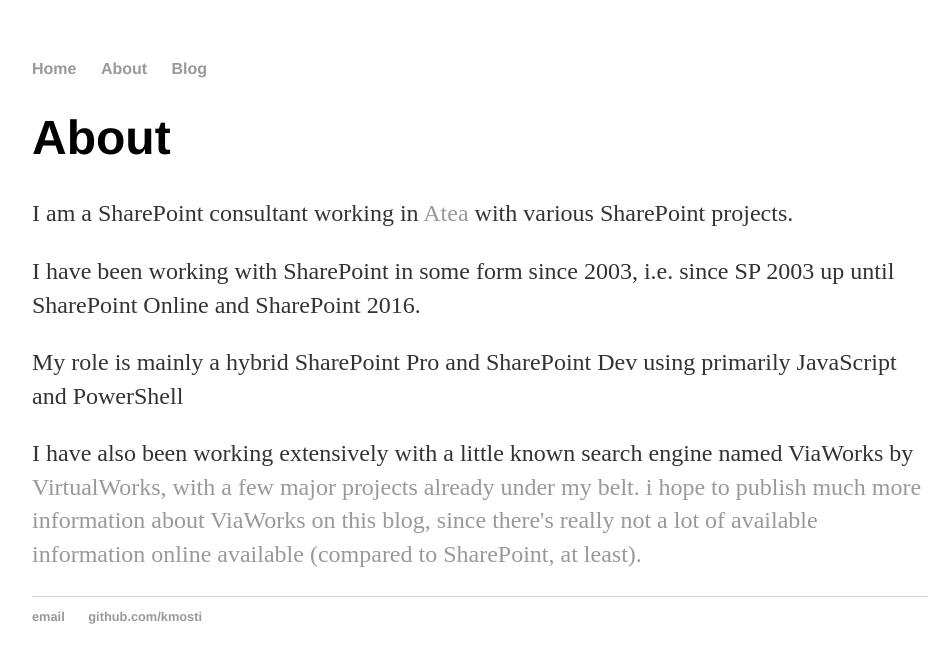
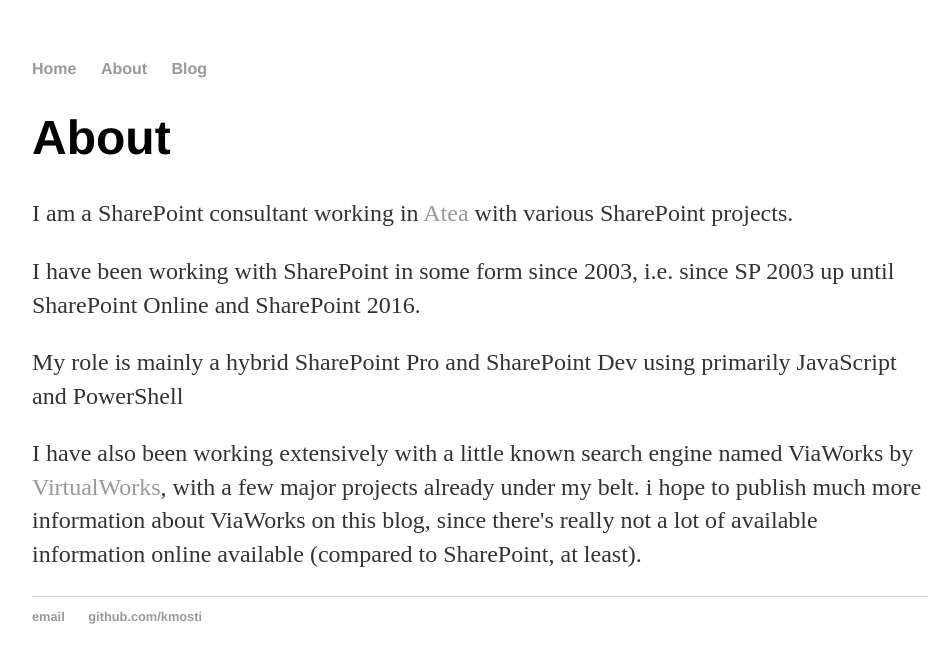
Before and after one commit to kmosti/kmosti.github.io, a Jekyll site: the page built from About/index.html, in a window 1280 px wide. Shown: the top 663 px of the page, without its empty margins (160-1112 px from the left). Built offline with Jekyll 4.4.1, drawn with Linux system fonts in a browser that asks for light colours; part of the change alters nothing that is shown.

```diff
--- a/About/index.html
+++ b/About/index.html
@@ -6,4 +6,4 @@ title: About
 <p>I am a SharePoint consultant working in <a href="http://atea.no">Atea</a> with various SharePoint projects.</p>
 <p>I have been working with SharePoint in some form since 2003, i.e. since SP 2003 up until SharePoint Online and SharePoint 2016.</p>
 <p>My role is mainly a hybrid SharePoint Pro and SharePoint Dev using primarily JavaScript and PowerShell</p>
-<p>I have also been working extensively with a little known search engine named ViaWorks by <a href="https://virtualworks.com">VirtualWorks, with a few major projects already under my belt. i hope to publish much more information about ViaWorks on this blog, since there's really not a lot of available information online available (compared to SharePoint, at least).</p>
+<p>I have also been working extensively with a little known search engine named ViaWorks by <a href="https://virtualworks.com">VirtualWorks</a>, with a few major projects already under my belt. i hope to publish much more information about ViaWorks on this blog, since there's really not a lot of available information online available (compared to SharePoint, at least).</p>
```
